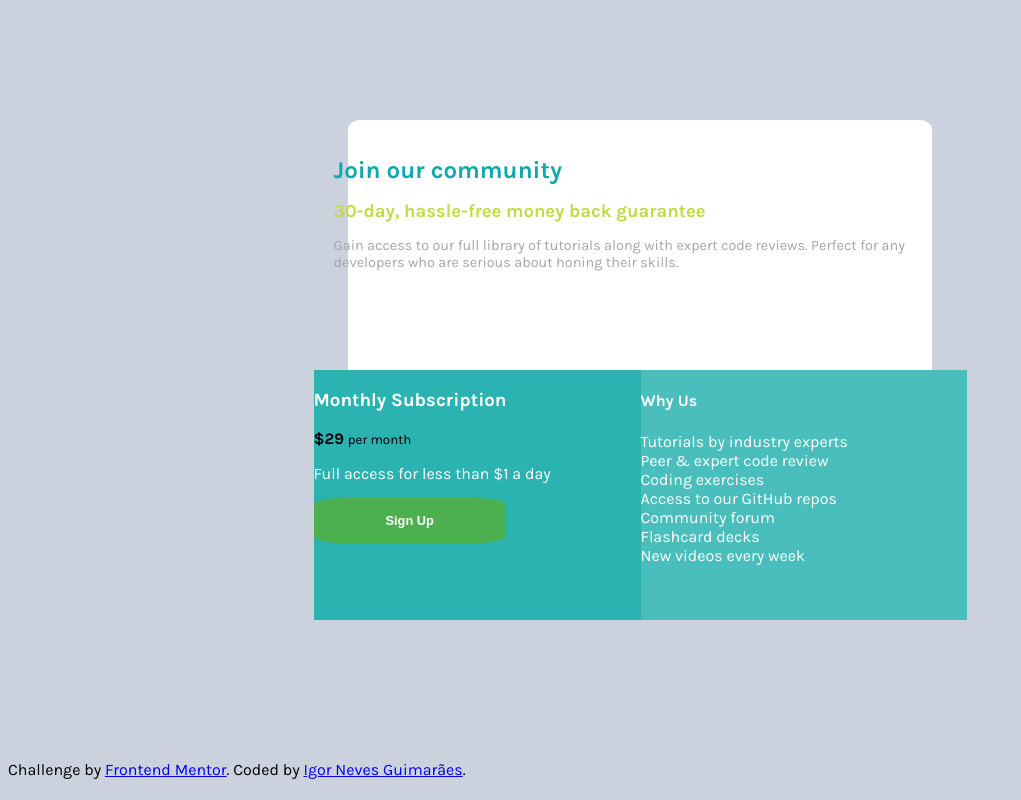
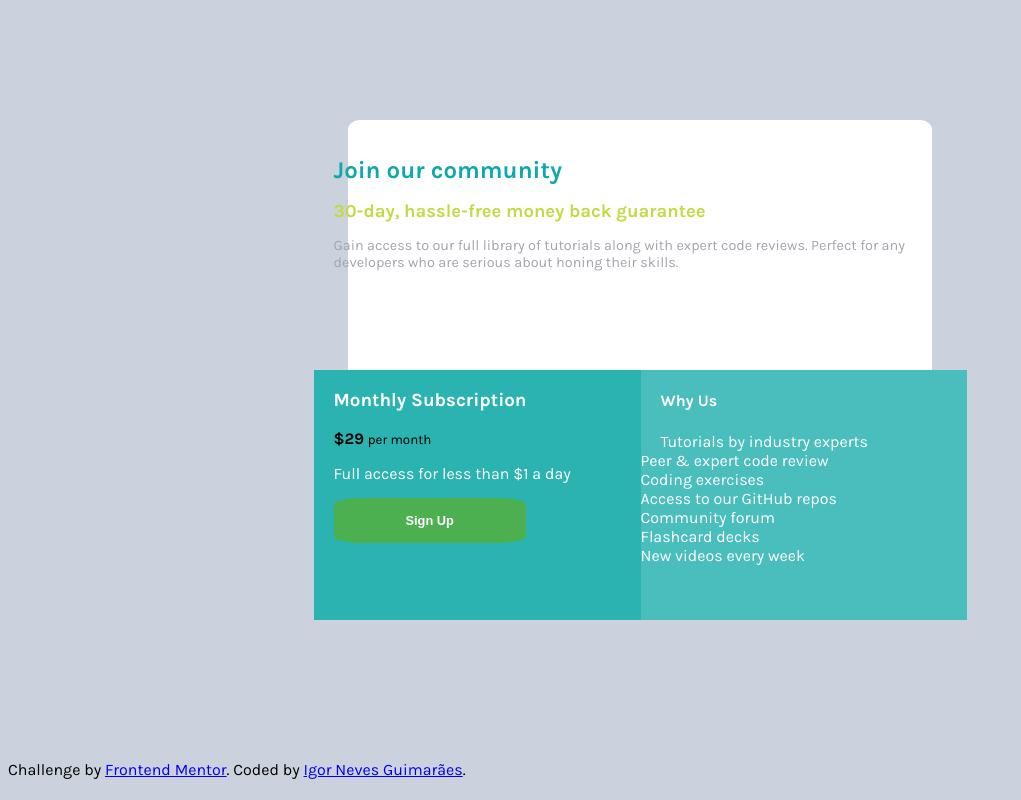
Before and after one commit to igornevesg/second-project, a plain HTML site: page index.html in a window 1280 px wide. Shown: the whole page, without its empty margins (0-1021 px from the left). Drawn offline with Linux system fonts and the light colour scheme.

Commit message:
quase la

```diff
--- a/index.html
+++ b/index.html
@@ -20,18 +20,18 @@
   Perfect for any developers who are serious about honing their skills.</p>
 </div>
 <div class="item-2">
-  <h3>Monthly Subscription</h3>
+  <h3 class="space">Monthly Subscription</h3>
 
-  <p><b>&dollar;29</b> <small>per month</small></p>
+  <p class="space"><b>&dollar;29</b> <small>per month</small></p>
 
-  <span>Full access for less than &dollar;1 a day</span>
+  <span class="space">Full access for less than &dollar;1 a day</span>
 
-  <button class="button" onclick="alert('Hello World!')"type="button">Sign Up</button>
+  <button class="button" onclick="alert('Hello World!')"type="button" accesskey="g">Sign Up</button>
 </div>
 <div class="item-3">
-  <h4>Why Us</h4>
+  <h4 class="space">Why Us</h4>
 
-  <span>Tutorials by industry experts<br/>
+  <span class="space">Tutorials by industry experts<br/>
   Peer &amp; expert code review<br/>
   Coding exercises<br/>
   Access to our GitHub repos<br/>
--- a/style.css
+++ b/style.css
@@ -30,6 +30,10 @@ color: hsl(229, 6%, 66%);
 font-size: 0.9em;
 }
 
+.space {
+margin-left: 20px;
+}
+
 .button {
   background-color: #4CAF50;
   border: none;
@@ -41,7 +45,7 @@ font-size: 0.9em;
   font-size: 0.8em;
   font-weight: 700;
   border-radius: 15%;
-  margin-top: 15px;
+  margin: 15px 0px 0px 20px;
 }
 
 .container {
```
